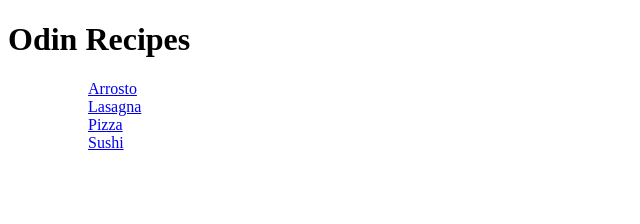
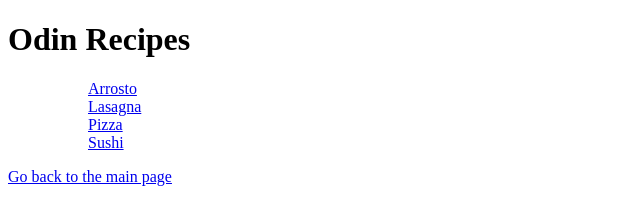
Before and after one commit to obiwan-kenobit/odin-projects, a plain HTML site: page 00-odin-recipes/index.html in a window 1280 px wide. Shown: the whole page, without its empty margins (0-640 px from the left). Drawn offline with Linux system fonts and the light colour scheme.

Commit message:
Add link to retun on main page from recipe's home page

```diff
--- a/00-odin-recipes/index.html
+++ b/00-odin-recipes/index.html
@@ -7,11 +7,16 @@
 </head>
 <body>
     <h1>Odin Recipes</h1>
+        <div>
             <ul>
                 <dd><a href="recipes/arrosto.html">Arrosto</a></dd>
                 <dd><a href="recipes/lasagna.html">Lasagna</a></dd>
                 <dd><a href="recipes/pizza.html">Pizza</a></dd>
                 <dd><a href="recipes/sushi.html">Sushi</a></dd>
             </ul>
+        </div>
+        <div>
+            <a href="../index.html">Go back to the main page</a>
+        </div>
 </body>
 </html>
```
Lines whose indentation alone changed are shown as unchanged.
